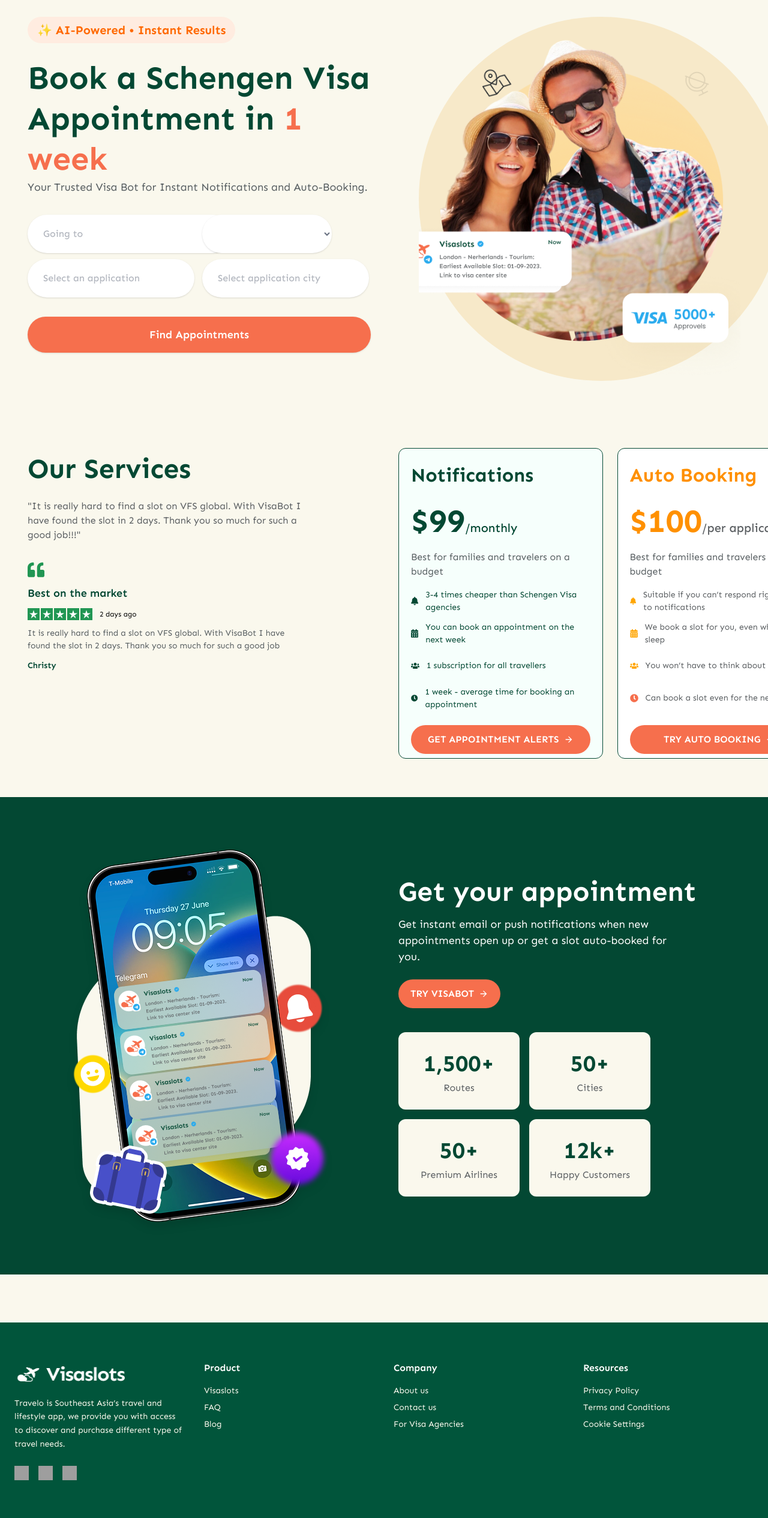
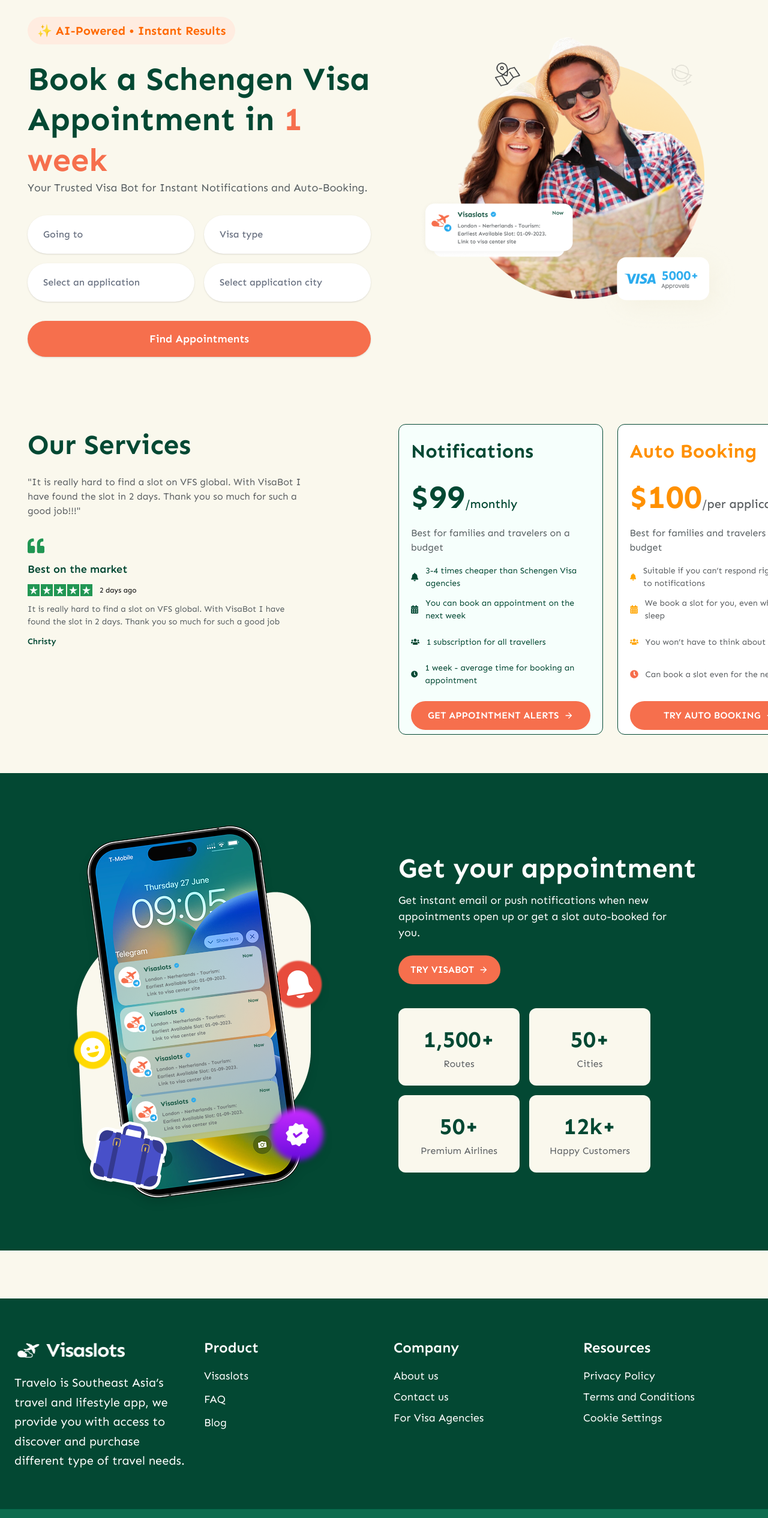
Before and after one commit to afeefakvt/mt-lascade, a React (Vite) app in the folder client/: page / in a window 1280 px wide. Shown: the part 234-2765 px from the top of the page at 60% size. Built offline with nearby package versions, Linux system fonts and the light colour scheme; grey boxes are pictures that could not be loaded.

Commit message:
feat: footer ui completed

```diff
--- a/client/src/components/Footer.tsx
+++ b/client/src/components/Footer.tsx
@@ -1,48 +1,43 @@
 export default function Footer() {
   return (
-    <footer className="bg-[#01553B] text-white mt-[80px]">
-      <div className="max-w-[1440px] mx-auto px-6 py-10 md:py-16 grid grid-cols-1 md:grid-cols-4 gap-8 border-b border-[#02694A]">
+    <footer className="bg-[#034833] text-white mt-[80px]">
+      <div className="w-full max-w-[1440px] mx-auto px-6 py-10 md:py-16 grid grid-cols-1 md:grid-cols-4 gap-8 border-b border-[#02694A]">
 
-        {/* Logo & Description */}
         <div>
           <div className="flex items-center gap-2">
-            <img src="/src/assets/Logo2.png" alt="Visaslots" className="md:w-[185px] md:h-[44px]" />
+            <img
+              src="/src/assets/Logo2.png"
+              alt="Visaslots"
+              className="w-[155px] h-[44px] md:w-[185px] md:h-[44px]"
+            />
           </div>
-          <p className="mt-4 text-sm leading-relaxed text-[#FAF8ED]">
+          <p className="mt-4 text-[14px] md:text-[20px] leading-relaxed text-[#FFFFFF]">
             Travelo is Southeast Asia’s travel and lifestyle app, we provide you
             with access to discover and purchase different type of travel needs.
           </p>
-          <div className="flex gap-4 mt-6">
-            <a href="#"><img src="/facebook.svg" alt="Facebook" className="w-6 h-6" /></a>
-            <a href="#"><img src="/twitter.svg" alt="Twitter" className="w-6 h-6" /></a>
-            <a href="#"><img src="/instagram.svg" alt="Instagram" className="w-6 h-6" /></a>
-          </div>
         </div>
 
-        {/* Product Links */}
         <div>
-          <h3 className="font-semibold mb-4 text-[16px]">Product</h3>
-          <ul className="space-y-2 text-sm text-[#FAF8ED]">
+          <h3 className="font-semibold mb-4 text-[16px] md:text-[24px]">Product</h3>
+          <ul className="space-y-3 text-[14px] md:text-[18px] text-[#FFFFFF]">
             <li><a href="#">Visaslots</a></li>
             <li><a href="#">FAQ</a></li>
             <li><a href="#">Blog</a></li>
           </ul>
         </div>
 
-        {/* Company Links */}
         <div>
-          <h3 className="font-semibold mb-4 text-[16px]">Company</h3>
-          <ul className="space-y-2 text-sm text-[#FAF8ED]">
+          <h3 className="font-semibold mb-4 text-[16px] md:text-[24px]">Company</h3>
+          <ul className="space-y-2 text-[14px] md:text-[18px] text-[#FFFFFF]">
             <li><a href="#">About us</a></li>
             <li><a href="#">Contact us</a></li>
             <li><a href="#">For Visa Agencies</a></li>
           </ul>
         </div>
 
-        {/* Resources Links */}
         <div>
-          <h3 className="font-semibold mb-4 text-[16px]">Resources</h3>
-          <ul className="space-y-2 text-sm text-[#FAF8ED]">
+          <h3 className="font-semibold mb-4 text-[16px] md:text-[24px]">Resources</h3>
+          <ul className="space-y-2 text-[14px] md:text-[18px] text-[#FFFFFF]">
             <li><a href="#">Privacy Policy</a></li>
             <li><a href="#">Terms and Conditions</a></li>
             <li><a href="#">Cookie Settings</a></li>
@@ -50,9 +45,17 @@
         </div>
       </div>
 
-      {/* Bottom Bar */}
-      <div className="bg-[#02694A] text-center py-4 text-sm text-[#FAF8ED]">
-        © 2025 Visaslots
+      <div className="bg-[#0E6C4F] px-6 py-4">
+        <div className="w-full max-w-[1200px] mx-auto flex flex-col md:flex-row items-center justify-between">
+          <div className="flex gap-4 mb-4 md:mb-0">
+            <a href="#"><img src="/src/assets/facebook.png" alt="Facebook" className="w-6 h-6" /></a>
+            <a href="#"><img src="/src/assets/instagram.png" alt="Instagram" className="w-6 h-6" /></a>
+            <a href="#"><img src="/src/assets/twitter.png" alt="Twitter" className="w-6 h-6" /></a>
+          </div>
+          <div className="text-sm text-[#FFFFFF] text-center md:text-right">
+            © 2025 Visaslots
+          </div>
+        </div>
       </div>
     </footer>
   );
--- a/client/src/components/HeroSection.tsx
+++ b/client/src/components/HeroSection.tsx
@@ -1,81 +1,66 @@
 import heroImg from "../assets/Hero Section.png";
+
 export default function HeroSection() {
   return (
-    <section className=" py-12 pt-[171.5px]">
+    <section className="py-12 pt-[171.5px]">
       <div className="max-w-[1220px] mx-auto flex flex-col-reverse md:flex-row items-center md:items-start gap-10 md:gap-20 px-4">
-        {/* Left Content */}
         <div className="flex-1 text-center md:text-left">
-          {/* Tag */}
-          <div className="inline-flex items-center bg-[#FFECE0] text-orange-500 px-4 py-2 rounded-full text-sm font-bold text-[12.5px] md:text-[20px] mb-6">
+          <div className="inline-flex items-center bg-[#FFECE0] text-orange-500 px-4 py-2 rounded-full text-[12.5px] md:text-[20px] font-bold mb-6">
             ✨ AI-Powered • Instant Results
           </div>
 
-          {/* Heading */}
-          <h1 className="text-[32px] md:text-[54px] font-bold font-weight-700 leading-tight text-[#034833]">
+          <h1 className="text-[32px] md:text-[54px] font-bold leading-tight text-[#034833]">
             Book a Schengen Visa Appointment in{" "}
             <span className="text-[#F66F4D]">1 week</span>
           </h1>
 
-          {/* Subtext */}
-          <p className="font-weight-400 font-inter text-[#585F62] text-[12px] md:text-[18px]">
+          <p className="text-[#585F62] font-inter text-[12px] md:text-[18px] font-normal">
             Your Trusted Visa Bot for Instant Notifications and Auto-Booking.
           </p>
 
-          {/* Form */}
-          <div className="mt-8 grid grid-cols-2 sm:grid-cols-2 gap-[8px] md:gap-[10px] justify-center">
+
+          <div className="mt-8 grid grid-cols-2 gap-[8px] md:gap-[16px] w-full max-w-[700px] mx-auto md:mx-0">
             <input
               type="text"
               placeholder="Going to"
-              className="
-             bg-white shadow-sm outline-none text-gray-500 font-medium
-              rounded-[23.78px] px-[16.27px] py-[12.52px] w-[213px] h-[52px] text-[14px] leading-[150%]
-              md:rounded-[38px] md:px-[26px] md:py-[20px] md:w-[340px] md:h-auto md:text-[16px]
-            "
+              className="bg-white shadow-sm outline-none text-gray-500 placeholder-gray-500 font-medium
+      rounded-full px-[16px] py-[12px] w-full text-[14px]
+      md:px-[26px] md:py-[20px] md:text-[16px]"
             />
             <select
-              className="
-             bg-white shadow-sm outline-none text-gray-500 font-medium
-             rounded-[23.78px] px-[16.27px] py-[12.52px] w-[135px] h-[52px] text-[14px] leading-[150%]
-             md:rounded-[38px] md:px-[26px] md:py-[20px] md:w-[216px] md:h-auto md:text-[16px]
-            "
+              className="bg-white shadow-sm outline-none text-gray-500 placeholder-gray-500 font-medium
+      rounded-full px-[16px] py-[12px] w-full text-[14px] appearance-none
+      md:px-[26px] md:py-[20px] md:text-[16px]"
             >
-              {/* <option>Visa type</option> */}
+              <option value="">Visa type</option>
             </select>
             <input
               type="text"
               placeholder="Select an application"
-              className="
-             bg-white shadow-sm outline-none text-gray-500 font-medium
-            rounded-[23.78px] px-[16.27px] py-[12.52px] w-[174px] h-[52px] text-[14px] leading-[150%]
-            md:rounded-[38px] md:px-[26px] md:py-[20px] md:w-[278px] md:h-auto md:text-[16px]
-            "
+              className="bg-white shadow-sm outline-none text-gray-500 placeholder-gray-500 font-medium
+      rounded-full px-[16px] py-[12px] w-full text-[14px]
+      md:px-[26px] md:py-[20px] md:text-[16px]"
             />
-             <input
-            type="text"
-            placeholder="Select application city"
-            className="
-             bg-white shadow-sm outline-none text-gray-500 font-medium
-            rounded-[23.78px] px-[16.27px] py-[12.52px] w-[174px] h-[52px] text-[14px] leading-[150%]
-             md:rounded-[38px] md:px-[26px] md:py-[20px] md:w-[278px] md:h-auto md:text-[16px]
-            "
+            <input
+              type="text"
+              placeholder="Select application city"
+              className="bg-white shadow-sm outline-none text-gray-500 placeholder-gray-500 font-medium
+      rounded-full px-[16px] py-[12px] w-full text-[14px]
+      md:px-[26px] md:py-[20px] md:text-[16px]"
             />
           </div>
 
-          {/* Button */}
-          <button className="mt-8 bg-[#F66F4D] text-white px-10 py-4 md:w-[572px] w-[358px] rounded-full text-lg font-semibold shadow hover:opacity-90 transition">
+          <button className="mt-8 bg-[#F66F4D] text-white px-10 py-4 w-full sm:w-auto md:w-[572px] rounded-full text-lg font-semibold shadow hover:opacity-90 transition">
             Find Appointments
           </button>
         </div>
 
-        {/* Right Image */}
         <div className="flex-1 flex justify-center relative">
-          {/* Yellow Circle */}
-          <div className="absolute w-[358px] h-[358px] md:w-[607px] md:h-[607px] bg-[#f7e9c9] rounded-full top-0 left-0 -z-10"></div>
-          {/* Main Image */}
+          <div className="absolute w-full max-w-[650px] aspect-square rounded-full -z-10"></div>
           <img
             src={heroImg}
             alt="Happy travelers"
-            className="w-[358px] h-[358px] md:w-[607px] md:h-[607px] object-cover relative"
+            className="w-full max-w-[650px] h-auto object-contain"
           />
         </div>
       </div>
--- a/client/src/components/Navbar.tsx
+++ b/client/src/components/Navbar.tsx
@@ -1,6 +1,6 @@
-import  { useState } from "react";
-import {  HiArrowUpRight } from "react-icons/hi2";
-import { HiX, HiOutlineMenu, } from "react-icons/hi";
+import { useState } from "react";
+import { HiArrowUpRight } from "react-icons/hi2";
+import { HiX, HiOutlineMenu } from "react-icons/hi";
 import logo from "../assets/logo.png";
 
 export default function Navbar() {
@@ -23,7 +23,6 @@
           h-[90px]
         "
       >
-        {/* Logo pill */}
         <div className="flex items-center bg-white rounded-[60px] px-[27px] py-[15px] gap-[12px]">
           <img
             src={logo}
@@ -32,30 +31,44 @@
           />
         </div>
 
-        {/* Desktop nav links */}
 <ul
   className="
-            hidden md:flex items-center justify-between
-            w-[652px] h-[70px] rounded-[60px]
-            bg-white px-[32px] py-[10px]
+    hidden md:flex items-center justify-center flex-wrap
+    bg-white rounded-[60px]
+    h-auto lg:h-[70px]
+    max-w-full xl:max-w-[700px]
+
+    /* Default (≥768px) */
+    gap-6 px-[20px] py-[8px]
+
+    /* Medium desktops / laptops (≥1024px) */
+    lg:gap-8 lg:px-[28px] lg:py-[9px]
+
+    /* Large desktop (≥1470px) */
+    xl:gap-10 xl:px-[36px] xl:py-[10px]
   "
 >
   {navLinks.map((link) => (
     <li
       key={link}
-              className="font-sen font-medium text-[14px] leading-[26px] uppercase text-[#0F3D2E] cursor-pointer hover:opacity-80"
+      className="
+        font-sen font-medium
+        text-[12px] md:text-[13px] lg:text-[14px]
+        leading-[22px] lg:leading-[26px]
+        uppercase text-[#0F3D2E]
+        cursor-pointer hover:opacity-80
+      "
     >
       {link}
     </li>
   ))}
 </ul>
 
-        {/* CTA Button */}
         <button
           className="
             hidden md:flex items-center justify-between
-            bg-[#F66F4D] w-[242px] h-[70px] rounded-[150px]
-            py-[9px] pr-[9px] pl-[30px] gap-[12px]
+            bg-[#F66F4D] max-w-[242px] h-[70px] rounded-[150px]
+            px-[30px] gap-[12px]
             text-white font-sen font-medium text-[14px] uppercase
             hover:bg-[#e65b3c] transition
           "
@@ -65,8 +78,6 @@
             <HiArrowUpRight className="w-[16px] h-[16px]" />
           </span>
         </button>
-
-        {/* Hamburger Icon (mobile) */}
         <button
           className="md:hidden text-[#0F3D2E]"
           onClick={() => setIsOpen(!isOpen)}
@@ -79,7 +90,6 @@
         </button>
       </nav>
 
-      {/* Mobile Menu */}
       {isOpen && (
         <div className="md:hidden bg-white shadow-lg absolute w-full left-0 z-50">
           <ul className="flex flex-col items-center py-6 gap-4">
--- a/client/src/components/ServicesSection.tsx
+++ b/client/src/components/ServicesSection.tsx
@@ -6,7 +6,6 @@
     <section className="py-12 md:py-16">
       <div className="max-w-[1220px] mx-auto px-4 grid grid-cols-1 lg:grid-cols-2 gap-12">
 
-        {/* Left Side */}
         <div className="w-full max-w-[457px]">
           <h2 className="text-[#034833] font-bold text-[28px] md:text-[46px] mb-4">
             Our Services
@@ -15,7 +14,6 @@
             "It is really hard to find a slot on VFS global. With VisaBot I have found the slot in 2 days. Thank you so much for such a good job!!!"
           </p>
 
-          {/* Testimonial */}
           <div className="mt-6">
             <FaQuoteLeft className="text-[#219653] text-[20px] md:text-[28px] mb-3" />
             <p className="font-semibold text-[#034833] text-[18px] md:text-[18px]">Best on the market</p>
@@ -30,10 +28,8 @@
           </div>
         </div>
 
-        {/* Right Side - Pricing Cards */}
         <div className="grid grid-cols-1 sm:grid-cols-2 gap-6 md:w-[705px] md:h-[518px]">
 
-          {/* Notifications */}
           <div className="border bg-[#F6FFFC] border-[#034833] rounded-xl p-5 flex flex-col justify-between w-[358px] md:w-[340.5px] h-[457px] md:h-[518px]">
             <div>
               <h3 className="text-[#034833] font-bold text-[24px] md:text-[32px] mb-3">Notifications</h3>
@@ -65,7 +61,6 @@
             </button>
           </div>
 
-          {/* Auto Booking */}
           <div className="border border-[#034833] bg-[#FFFFFF] rounded-xl p-5 flex flex-col justify-between w-[358px] md:w-[340.5px] h-[457px] md:h-[518px]">
             <div>
               <h3 className="text-[#FF9000] font-bold text-[24px] md:text-[32px] mb-3">Auto Booking</h3>
```
Also changed, not shown: client/src/components/StatsSection.tsx (+2 -9 lines), client/src/assets/facebook.png (renamed from client/src/assets/Icon.png), client/src/assets/twitter.png (added), client/src/pages/Home.tsx (deleted), client/vercel.json (added). Lines whose indentation alone changed are shown as unchanged.
